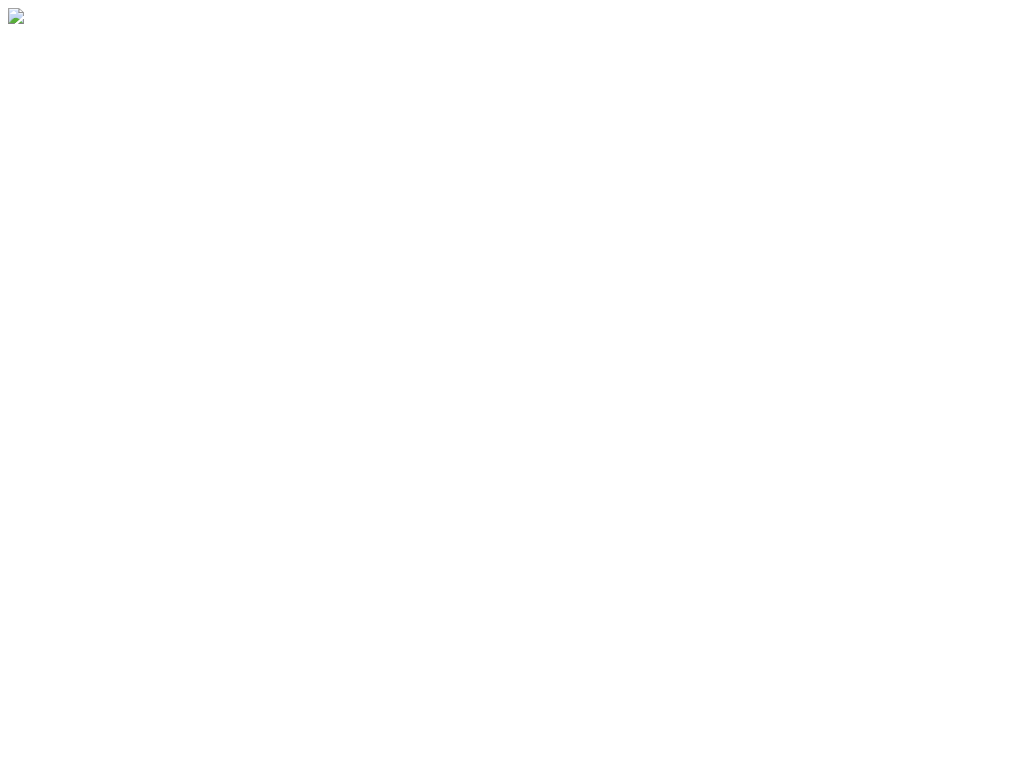
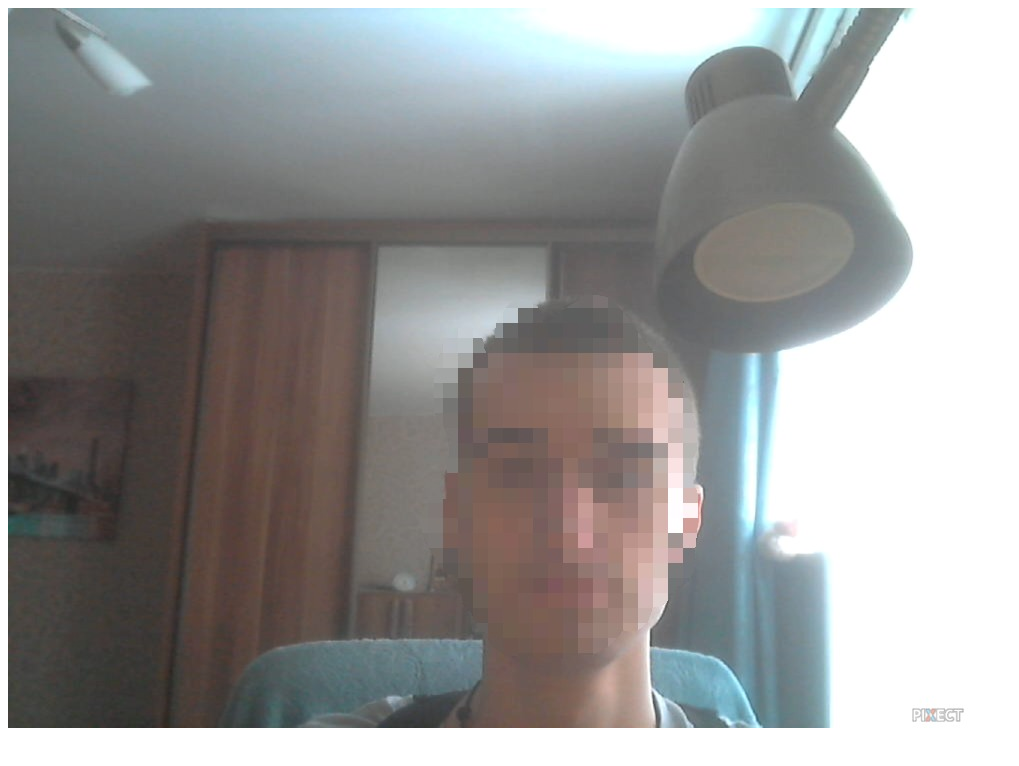
Before and after one commit to pasha06740/rsschool-cv, a plain HTML site: page index.html in a window 1280 px wide. Shown: the whole page, without its empty margins (0-1019 px from the left). Drawn offline with Linux system fonts and the light colour scheme.

Commit message:
docs:add me photo to CV

```diff
--- a/index.html
+++ b/index.html
@@ -14,6 +14,6 @@
     <title>cv</title>
   </head>
   <body>
-    <img src="./"
+    <img src="./PIXECT.jpg" alt="Paha" />
   </body>
 </html>
```
Also changed, not shown: PIXECT.jpg (renamed from PIXECT-20221218140631.jpg).
